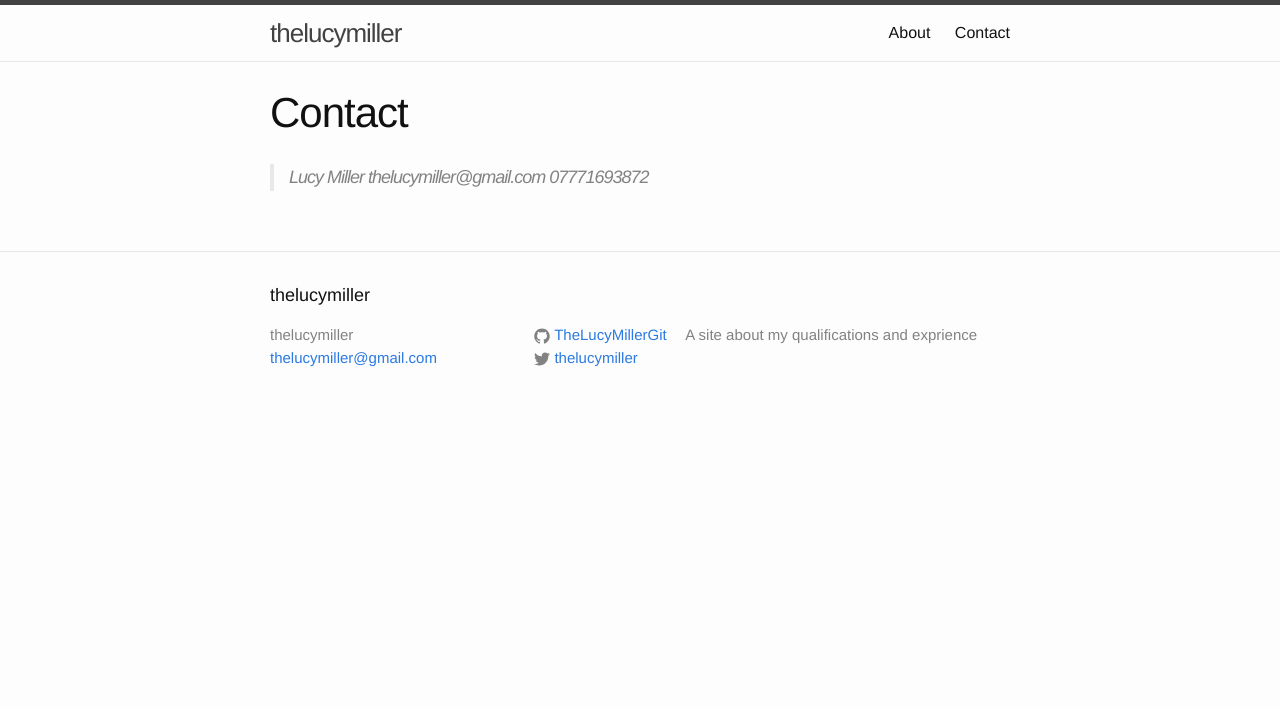
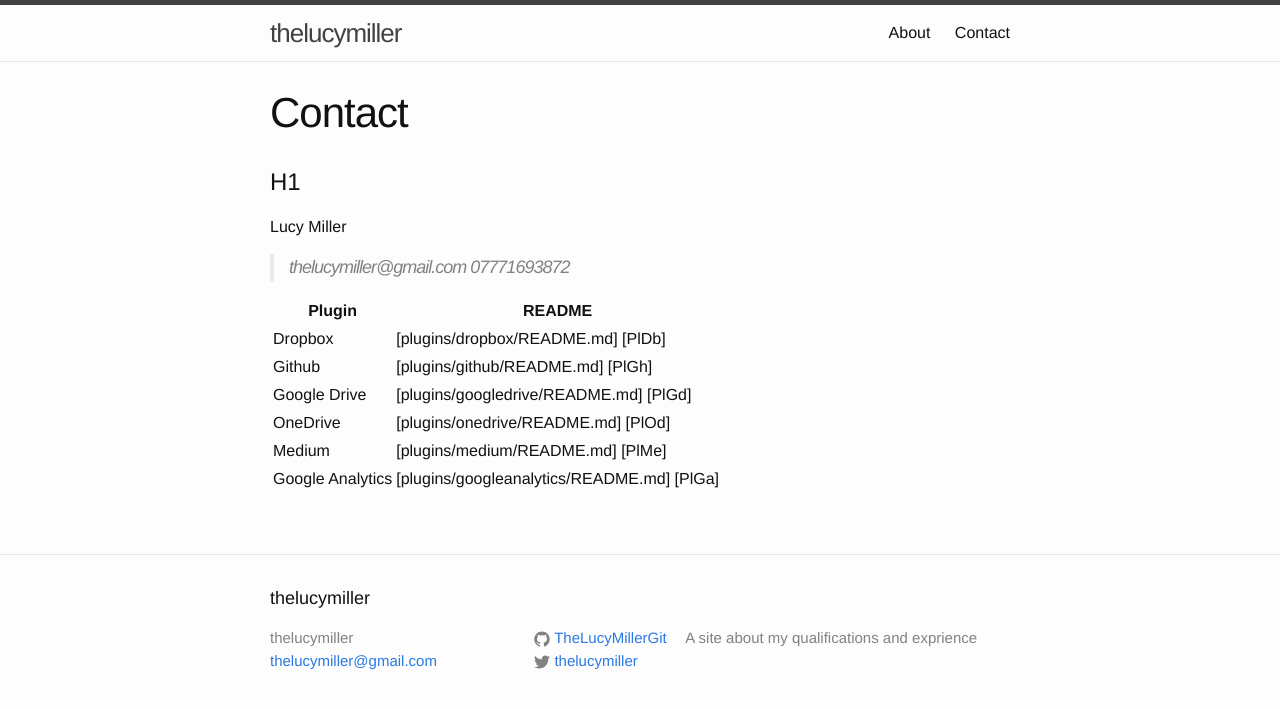
Before and after one commit to TheLucyMillerGit/TheLucyMillerGit.github.io, a Jekyll site: the page built from contact.md, in a window 1280 px wide. Shown: the top 709 px of the page. Built offline with Jekyll 4.4.1, drawn with Linux system fonts in a browser that asks for light colours.

Commit message:
H1 added

```diff
--- a/contact.md
+++ b/contact.md
@@ -4,6 +4,16 @@ title: Contact
 permalink: /contact/
 ---
 
-> Lucy Miller
+# H1
+Lucy Miller
 > thelucymiller@gmail.com
 > 07771693872
+
+| Plugin | README |
+| ------ | ------ |
+| Dropbox | [plugins/dropbox/README.md] [PlDb] |
+| Github | [plugins/github/README.md] [PlGh] |
+| Google Drive | [plugins/googledrive/README.md] [PlGd] |
+| OneDrive | [plugins/onedrive/README.md] [PlOd] |
+| Medium | [plugins/medium/README.md] [PlMe] |
+| Google Analytics | [plugins/googleanalytics/README.md] [PlGa] |
```
